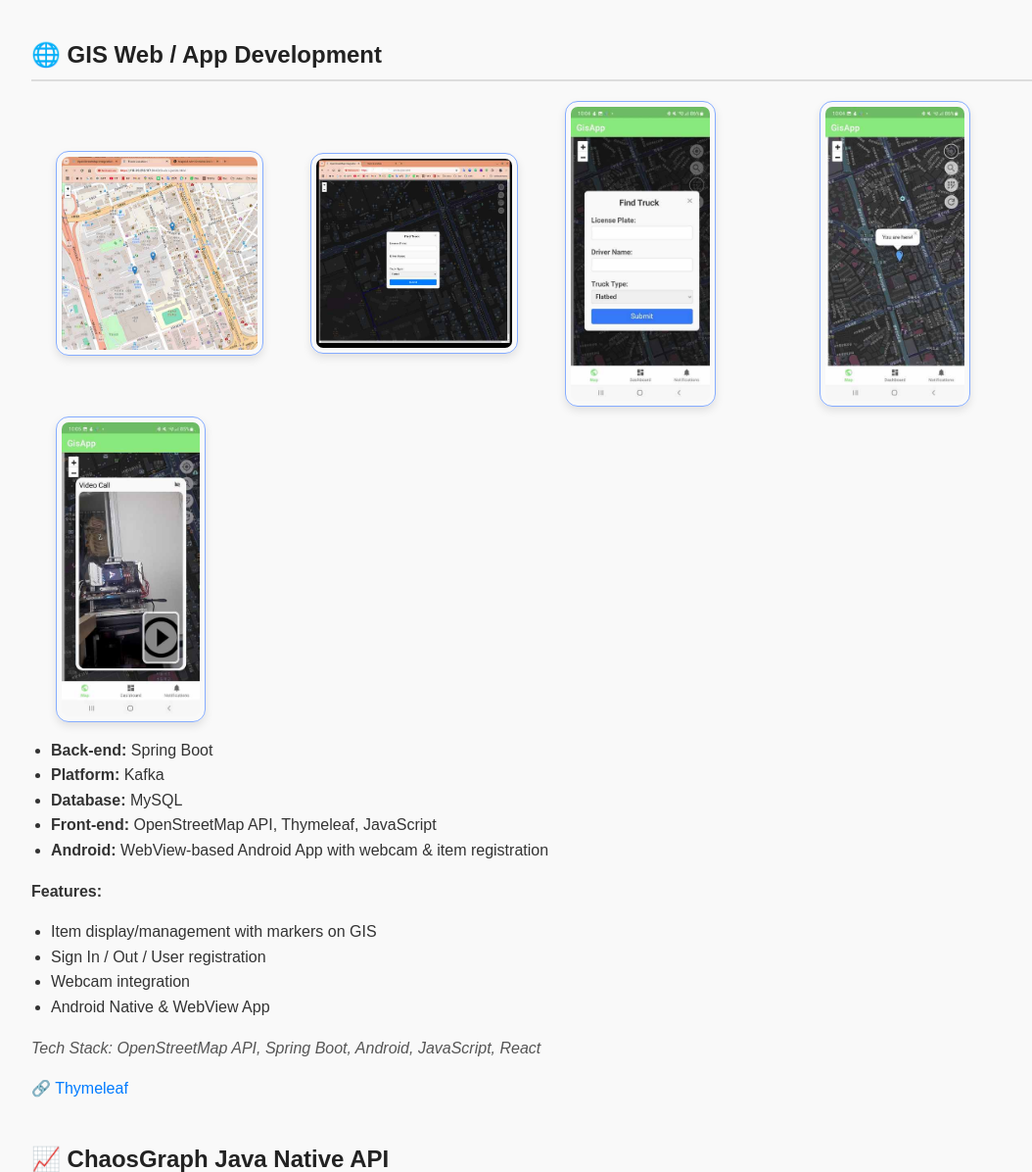
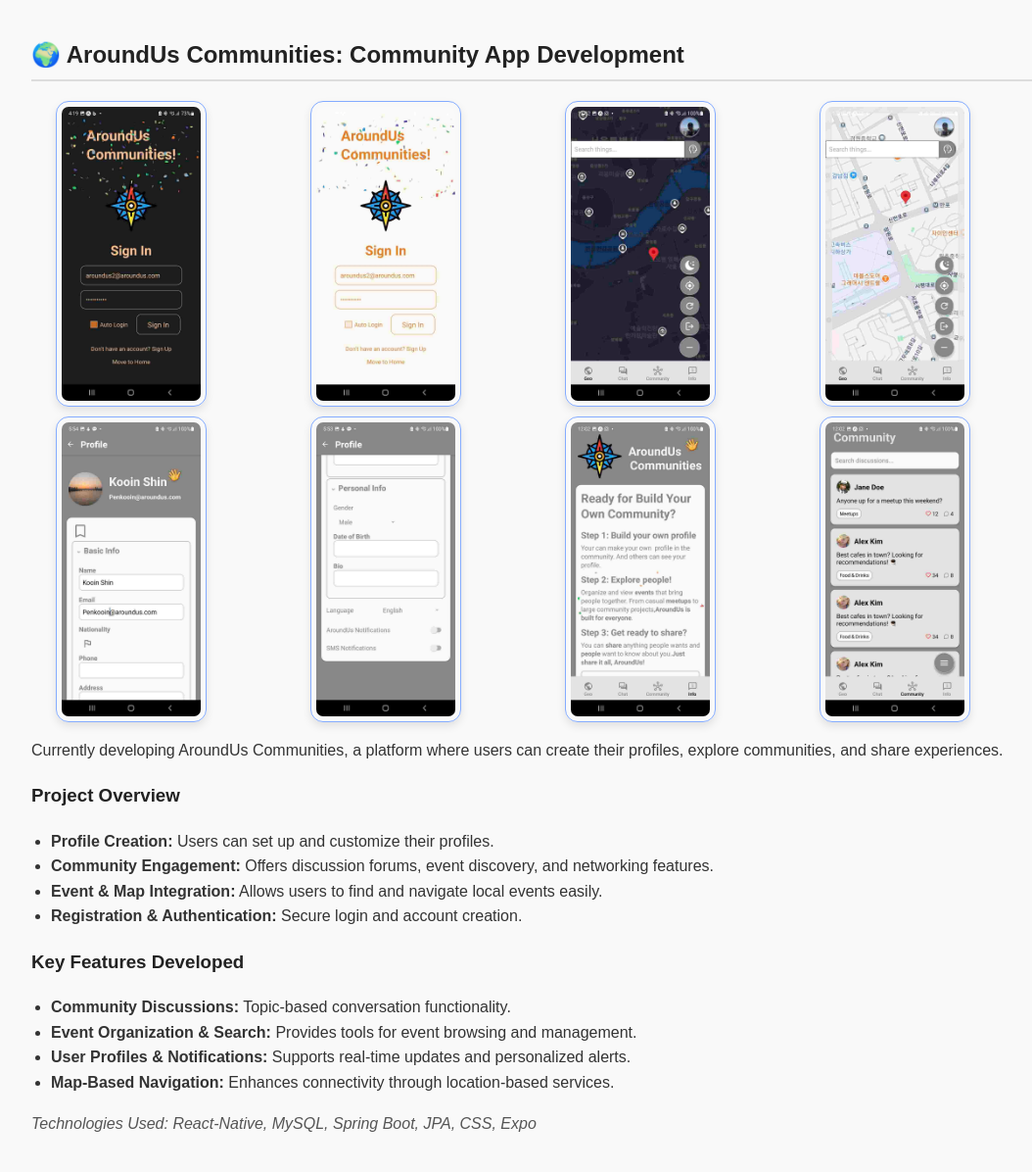
Before and after one commit to penkooin/home, a plain HTML site: page docs/eng/portfolio.html in a window 1280 px wide. Shown: the part 154-1350 px from the top of the page at 98% size, without its empty margins (68-1122 px from the left). Drawn offline with Linux system fonts and the light colour scheme.

Commit message:
add aroundus contents

```diff
--- a/docs/eng/portfolio.html
+++ b/docs/eng/portfolio.html
@@ -85,7 +85,37 @@
 <body>
 
     <h1>👨‍💻 Full Stack Developer Portfolio - KOOIN SHIN</h1>
-
+    <div class="section">
+        <h2>🌍 AroundUs Communities: Community App Development</h2>
+        <div class="grid">
+            <img src="../images/aroundus_image7.jpg" alt="Community App Screenshot 5">
+            <img src="../images/aroundus_image8.jpg" alt="Community App Screenshot 5">
+            <img src="../images/aroundus_image5.jpg" alt="Community App Screenshot 5">
+            <img src="../images/aroundus_image6.jpg" alt="Community App Screenshot 5">
+            <img src="../images/aroundus_image1.jpg" alt="Community App Screenshot 1">
+            <img src="../images/aroundus_image2.jpg" alt="Community App Screenshot 2">
+            <img src="../images/aroundus_image3.jpg" alt="Community App Screenshot 3">
+            <img src="../images/aroundus_image4.jpg" alt="Community App Screenshot 4">
+        </div>
+        <p>Currently developing AroundUs Communities, a platform where users can create their profiles, explore
+            communities, and share experiences.</p>
+        <h3>Project Overview</h3>
+        <ul>
+            <li><strong>Profile Creation:</strong> Users can set up and customize their profiles.</li>
+            <li><strong>Community Engagement:</strong> Offers discussion forums, event discovery, and networking
+                features.</li>
+            <li><strong>Event & Map Integration:</strong> Allows users to find and navigate local events easily.</li>
+            <li><strong>Registration & Authentication:</strong> Secure login and account creation.</li>
+        </ul>
+        <h3>Key Features Developed</h3>
+        <ul>
+            <li><strong>Community Discussions:</strong> Topic-based conversation functionality.</li>
+            <li><strong>Event Organization & Search:</strong> Provides tools for event browsing and management.</li>
+            <li><strong>User Profiles & Notifications:</strong> Supports real-time updates and personalized alerts.</li>
+            <li><strong>Map-Based Navigation:</strong> Enhances connectivity through location-based services.</li>
+        </ul>
+        <p class="tech-stack">Technologies Used: React-Native, MySQL, Spring Boot, JPA, CSS, Expo</p>
+    </div>
     <div class="section">
         <h2>🌐 GIS Web / App Development</h2>
         <div class="grid">
```
Also changed, not shown: docs/kor/portfolio.html (+29 -0 lines), docs/images/aroundus_image1.jpg (added), docs/images/aroundus_image2.jpg (added), docs/images/aroundus_image3.jpg (added), docs/images/aroundus_image4.jpg (added), docs/images/aroundus_image5.jpg (added), docs/images/aroundus_image6.jpg (added), docs/images/aroundus_image7.jpg (added), docs/images/aroundus_image8.jpg (added).
